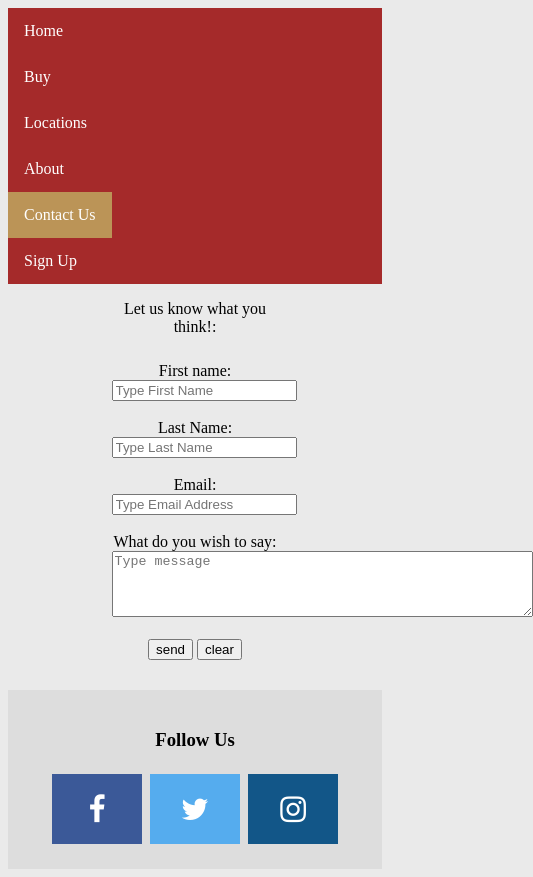
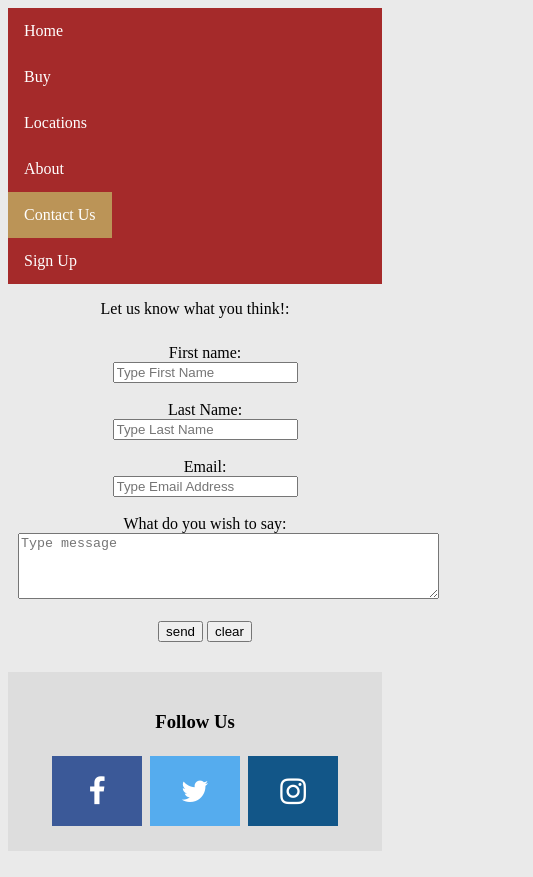
Before and after one commit to SaltySkin/webdevproject, a plain HTML site: page contact.html in a window 390 px wide. Shown: the whole page, 533 px wide, since content can reach past the window. Drawn offline with Linux system fonts and the light colour scheme.

Commit message:
Update style.css

```diff
--- a/style.css
+++ b/style.css
@@ -194,7 +194,6 @@ ul.navbar li.dropdown {
 
 
 #formDiv{
-
     text-align: center;
     margin: auto;
     width: 50%;
@@ -202,3 +201,9 @@ ul.navbar li.dropdown {
 #contactus {
     width: -webkit-fill-available;
 }
+
+@media screen and (max-width: 700px) {
+  #formDiv, #contactus{
+    width: 100%;
+  }
+}
```
